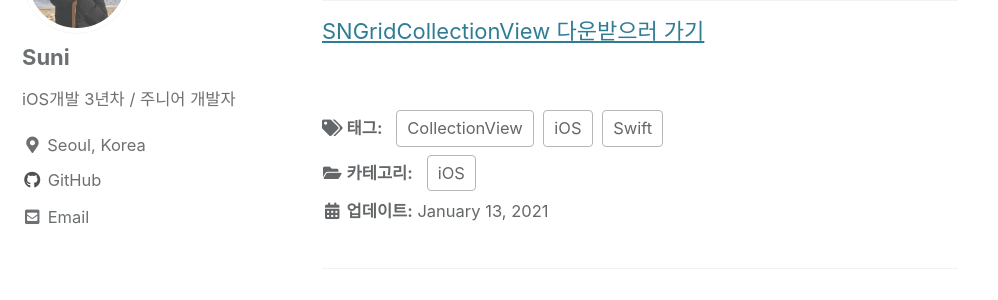
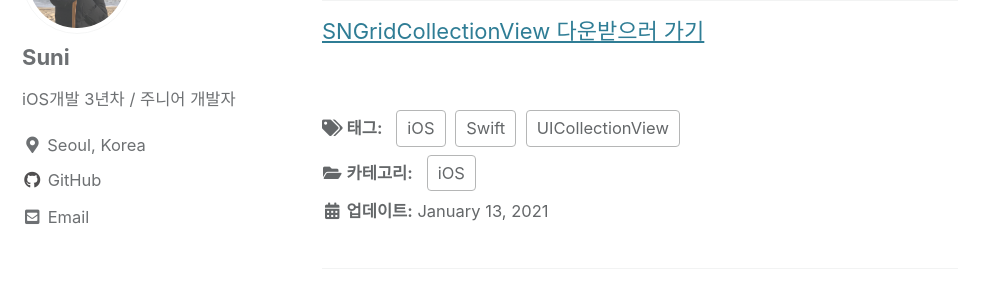
Before and after one commit to SuniDev/SuniDev.github.io, a Jekyll site: the page built from _posts/2021-01-13-make-gridcollectionview.md, in a window 1280 px wide and 900 px high, scrolled down 7675 px. Shown: the part 142-442 px from the top of the window, without its empty margins (0-998 px from the left). Built offline with Jekyll 4.4.1, drawn with Linux system fonts in a browser that asks for light colours; cached includes are drawn as plain includes; comment, search, counter and statistics services are not loaded.

Commit message:
[Posting 수정] "[iOS/Swift] Grid형태 Image CollectionView만들기"

```diff
--- a/_posts/2021-01-13-make-gridcollectionview.md
+++ b/_posts/2021-01-13-make-gridcollectionview.md
@@ -7,7 +7,7 @@ categories:
 tags:
   - iOS
   - Swift
-  - CollectionView
+  - UICollectionView
 toc: true
 ---
 
```
Also changed, not shown: 1 other file.
